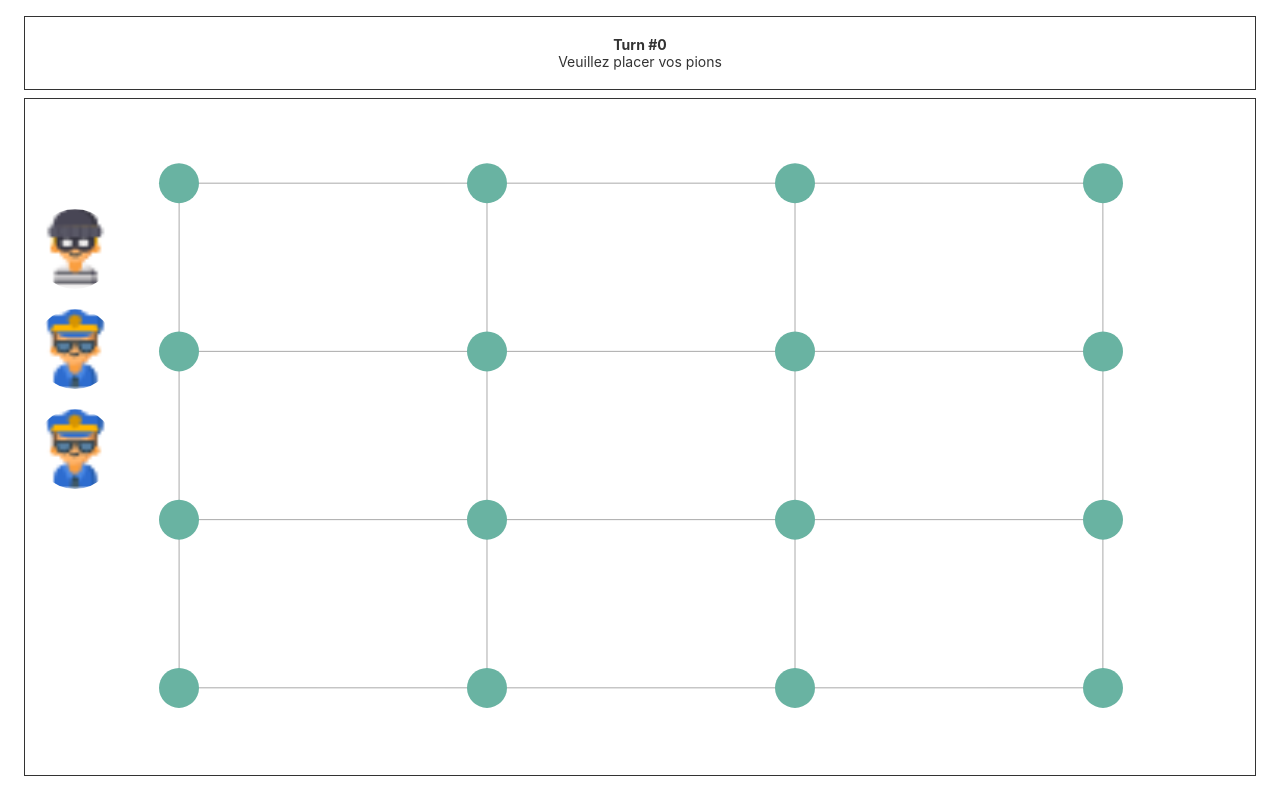
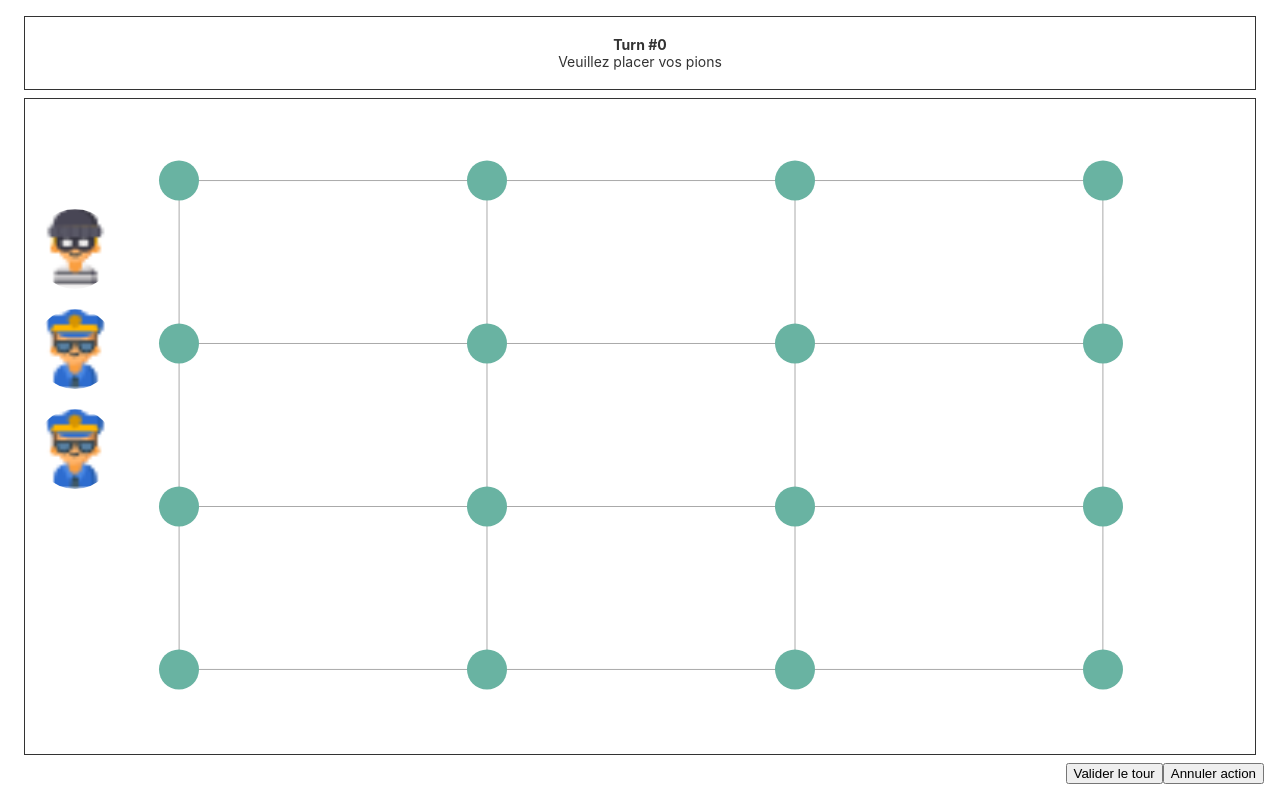
Before and after one commit to Gregory-Hoareau/TER-TerraNumerica, an Angular app in the folder Terra-Numerica/: page /test-d3js in a window 1280 px wide. Built offline with nearby package versions, Linux system fonts and the light colour scheme.

Commit message:
#6 Affichage graphique
-Ajout des boutons de validation et d'annulation

```diff
--- a/Terra-Numerica/src/app/test-d3js/test-d3js.component.html
+++ b/Terra-Numerica/src/app/test-d3js/test-d3js.component.html
@@ -2,3 +2,10 @@
     <span><strong>Turn #{{getTurnCount()}}</strong></span>
 </div>
 <div id="visualizer"></div>
+
+<div class="buttons">
+    <div id="games-action">
+        <button class="action-button">Valider le tour</button>
+        <button class="action-button">Annuler action</button>
+    </div>
+</div>
--- a/Terra-Numerica/src/app/test-d3js/test-d3js.component.scss
+++ b/Terra-Numerica/src/app/test-d3js/test-d3js.component.scss
@@ -24,3 +24,12 @@
     border: solid 1px;
     margin: 0 8px 8px 8px;
 }
+
+.buttons {
+    display: flex;
+    justify-content: flex-end;
+}
+
+#games-action {
+    display: flex;
+}
--- a/Terra-Numerica/src/app/test-d3js/test-d3js.component.ts
+++ b/Terra-Numerica/src/app/test-d3js/test-d3js.component.ts
@@ -223,4 +223,12 @@ export class TestD3jsComponent implements OnInit {
     return this.gameManager.getTurnCount();
   }
 
+  validateTurn() {
+
+  }
+
+  cancelAction() {
+
+  }
+
 }
```
